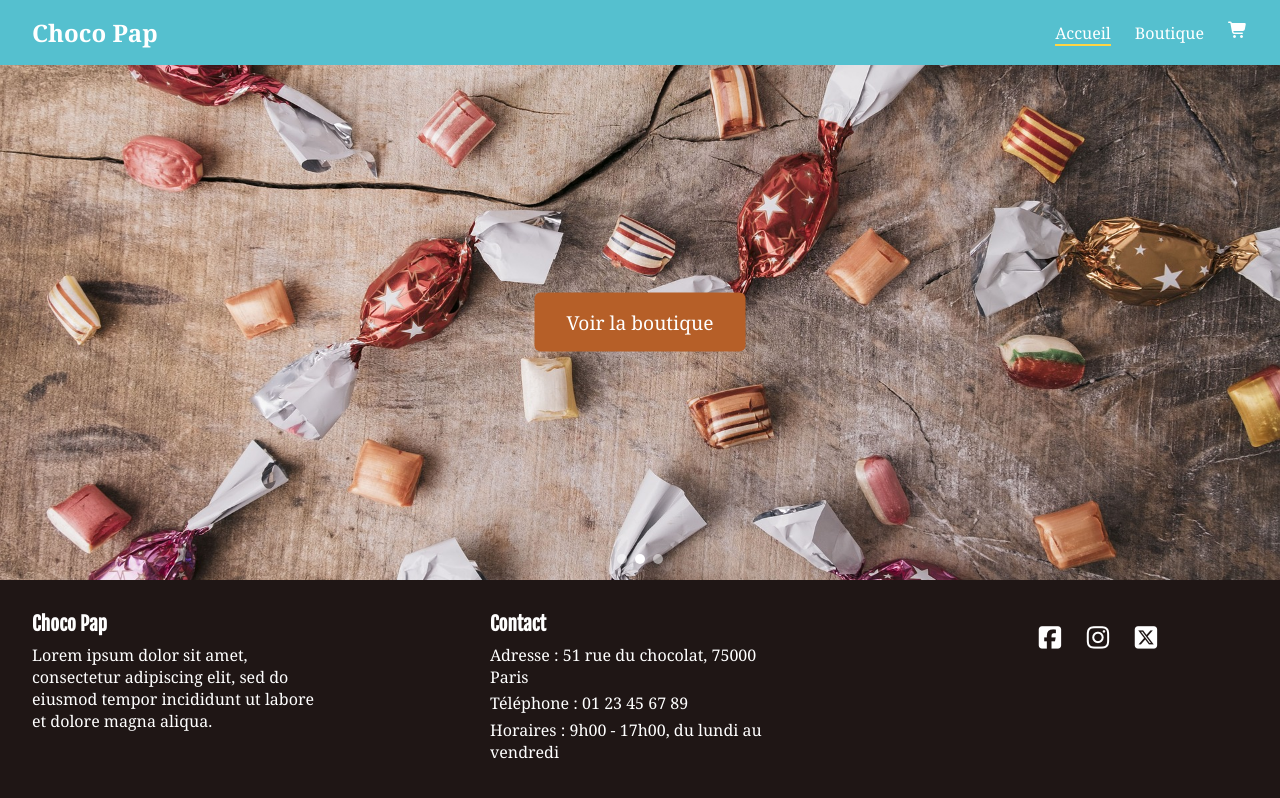
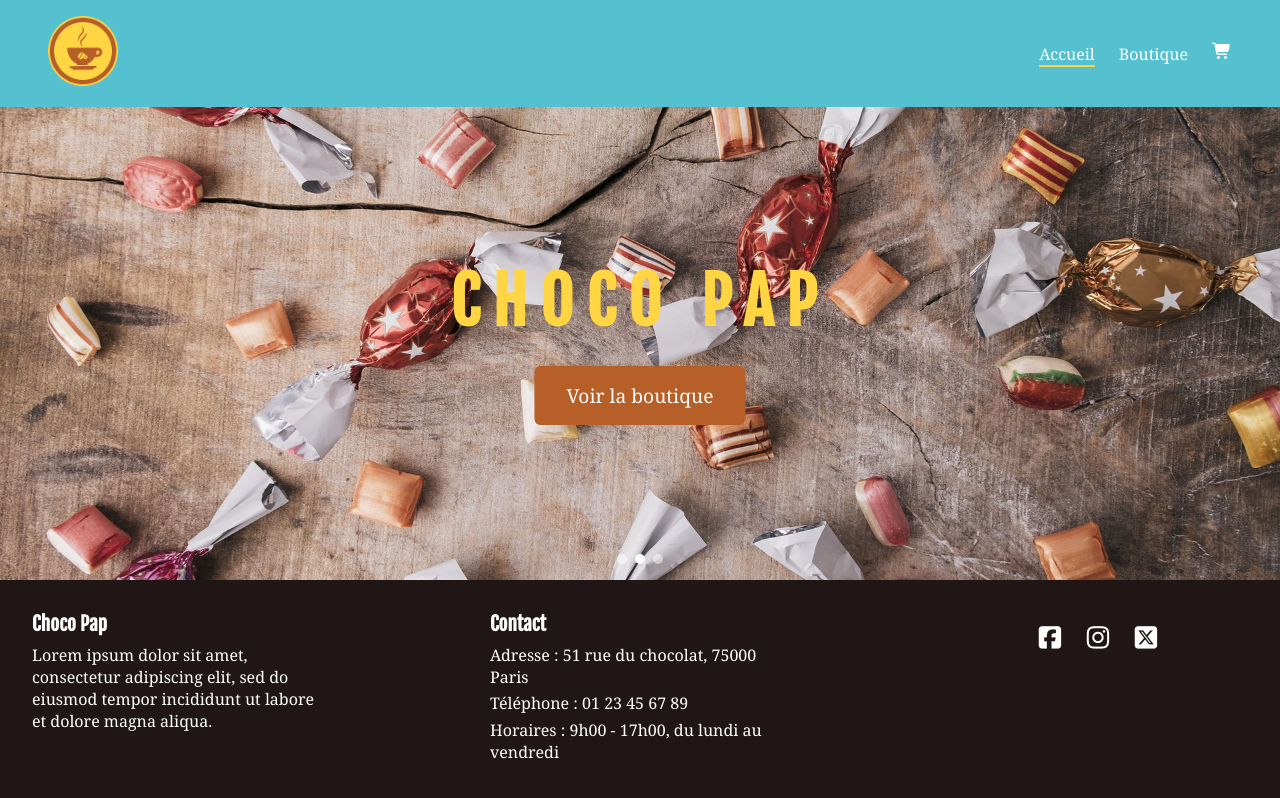
Before and after one commit to ManonFr/choco-pap, a Next.js app: page / in a window 1280 px wide. Built offline with nearby package versions, Linux system fonts and the light colour scheme.

Commit message:
Add logo

```diff
--- a/src/components/Carousel/Carousel.jsx
+++ b/src/components/Carousel/Carousel.jsx
@@ -33,6 +33,7 @@ export default function Carousel() {
       />
 
       <div className={styles.overlay}>
+        <h1 className={styles.title}>Choco Pap</h1>
         <Link href="/boutique" className={styles.button}>
           Voir la boutique
         </Link>
--- a/src/components/Carousel/Carousel.module.css
+++ b/src/components/Carousel/Carousel.module.css
@@ -20,6 +20,21 @@
   left: 50%;
   transform: translate(-50%, -50%);
   z-index: 2;
+  display: flex;
+  flex-direction: column;
+  align-items: center;
+  justify-content: center;
+  text-align: center;
+}
+
+.title {
+  font-size: 4rem;
+  font-weight: bold;
+  color: var(--yellow);
+  margin-bottom: 1.5rem;
+  text-align: center;
+  letter-spacing: 0.2em;
+  text-transform: uppercase;
 }
 
 .button {
@@ -72,6 +87,10 @@
     padding: 0 1rem;
   }
 
+  .title {
+    font-size: 2rem;
+  }
+
   .button {
     display: inline-block;
     padding: 0.75rem 1.25rem;
--- a/src/components/Header/Header.jsx
+++ b/src/components/Header/Header.jsx
@@ -5,6 +5,7 @@ import { usePathname } from "next/navigation";
 import { useCart } from "@/contexts/CartContext";
 import { useState } from "react";
 import styles from "./Header.module.css";
+import Image from "next/image";
 
 export default function Header() {
   const pathname = usePathname();
@@ -20,7 +21,15 @@ export default function Header() {
   return (
     <header className={styles.header}>
       <div className={styles.logo}>
-        <Link href="/">Choco Pap</Link>
+        <Link href="/">
+          <Image
+            src="/images/logo.png"
+            alt="Choco Pap"
+            width={70}
+            height={70}
+            priority
+          />
+        </Link>
       </div>
 
       <button
--- a/src/components/Header/Header.module.css
+++ b/src/components/Header/Header.module.css
@@ -4,15 +4,8 @@
   align-items: center;
   background-color: var(--primary);
   color: var(--white);
-  padding: 1rem 2rem;
+  padding: 1rem 3rem;
   position: relative;
-}
-
-.logo a {
-  text-decoration: none;
-  color: var(--white);
-  font-size: 1.5rem;
-  font-weight: bold;
 }
 
 .burger {
@@ -70,6 +63,7 @@
 }
 
 @media screen and (max-width: 767px) {
+
 .burger {
   display: block;
 }
```
Also changed, not shown: public/images/logo.png (added).
